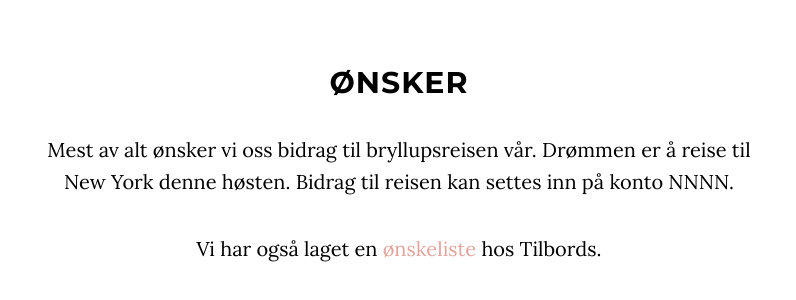
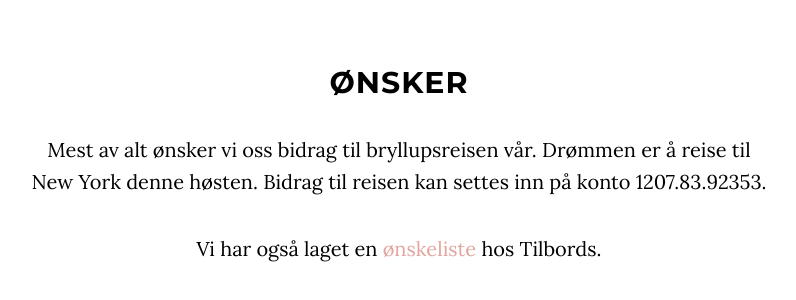
Before and after one commit to orwapp/martinogcecilie, a plain HTML site: page public/index.html in a window 1280 px wide. Shown: the part 4297-4597 px from the top of the page, without its empty margins (241-1037 px from the left). Drawn offline with Linux system fonts and the light colour scheme; a script that the page names is missing.

Commit message:
La til kontonummer.

```diff
--- a/public/index.html
+++ b/public/index.html
@@ -132,7 +132,7 @@
         <div class="row">
             <div class="col-lg-8 col-lg-offset-2">
                 <h2>Ønsker</h2>
-                <p>Mest av alt ønsker vi oss bidrag til bryllupsreisen vår. Drømmen er å reise til New York denne høsten. Bidrag til reisen kan settes inn på konto NNNN.</p>
+                <p>Mest av alt ønsker vi oss bidrag til bryllupsreisen vår. Drømmen er å reise til New York denne høsten. Bidrag til reisen kan settes inn på konto 1207.83.92353.</p>
                 <p>Vi har også laget en <a href="http://www.tilbords.no/weddinglist/public/view/id/1c94c2efb336da38ec7b964122abd25f">ønskeliste</a> hos Tilbords. </p>
                 </p>
             </div>
```
